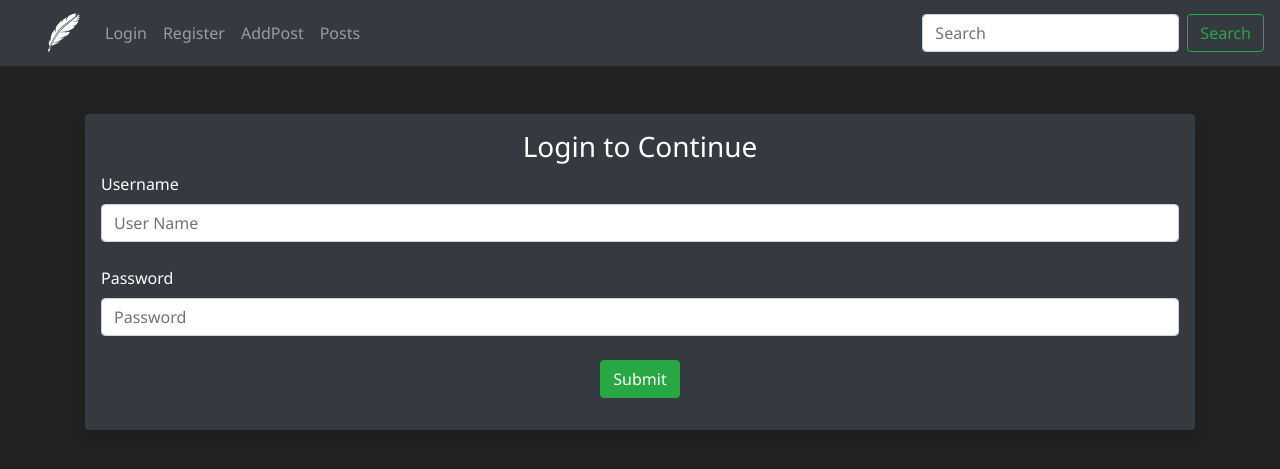
After one commit to RampageousRJ/Blogify, a Flask app: page /login in a window 1280 px wide. The commit adds this page. Shown: the top 469 px of the page. Run offline with Flask 3, Linux system fonts and the light colour scheme; some libraries are stand-ins or nearby versions.

Commit message:
Login Features

```diff
--- a/blogify/__init__.py
+++ b/blogify/__init__.py
@@ -1,5 +1,6 @@
-from flask import Flask,render_template
+from flask import Flask
 from flask_sqlalchemy import SQLAlchemy
+from flask_login import LoginManager
 
 app = Flask(__name__)
 
@@ -11,5 +12,8 @@ app = Flask(__name__)
 app.config['SQLALCHEMY_DATABASE_URI']='mysql+pymysql://root:rampage@localhost/users'
 app.config['SECRET_KEY']='08731aa961f88a8835c70351'
 db = SQLAlchemy(app)
+login_manager = LoginManager(app)
+login_manager.init_app(app)
+login_manager.login_view = 'login'
 
 from blogify import routes
--- a/blogify/forms.py
+++ b/blogify/forms.py
@@ -6,9 +6,10 @@ from flask_login import UserMixin
 
 class UserForm(UserMixin,FlaskForm):
     name=StringField("Enter name: ",validators=[DataRequired()])
+    username=StringField("Enter username: ",validators=[DataRequired()])
     email=StringField("Enter email: ",validators=[DataRequired()])
     color=StringField("Enter favourite color: ")
-    password_hash=PasswordField("Enter password: ",validators=[DataRequired(),EqualTo('password_hash2',message='Passwords must match')])
+    password_hash=PasswordField("Enter password: ",validators=[DataRequired(),EqualTo('password_hash2',message='Passwords must match'),Length(8)])
     password_hash2=PasswordField("Re-type password: ",validators=[DataRequired()])
     submit=SubmitField("Submit")
 
@@ -22,3 +23,8 @@ class PostForm(FlaskForm):
     author = StringField("Author",validators=[DataRequired()])
     slug = StringField("Slug",validators=[DataRequired()])
     submit = SubmitField("Confirm")
+
+class LoginForm(FlaskForm):
+    username = StringField("Username",validators=[DataRequired()])
+    password = PasswordField("Password",validators=[DataRequired()])
+    submit = SubmitField('Submit')
--- a/blogify/routes.py
+++ b/blogify/routes.py
@@ -3,6 +3,7 @@ from blogify import app,db
 from blogify.forms import *
 from blogify.models import *
 from werkzeug.security import generate_password_hash,check_password_hash
+from flask_login import login_user,LoginManager,login_required,logout_user,current_user
 
 @app.route('/')
 @app.route('/home')
@@ -32,10 +33,11 @@ def add_user():
         user = Users.query.filter_by(email=form.email.data).first()
         if user is None:
             hpw = generate_password_hash(form.password_hash.data,"sha256")
-            u1 = Users(name=form.name.data,email=form.email.data,color=form.color.data,password_hash=hpw)
+            u1 = Users(name=form.name.data,email=form.email.data,color=form.color.data,password_hash=hpw,username=form.username.data)
             db.session.add(u1)
             db.session.commit()
         form.name.data = ""
+        form.username.data = ""
         form.email.data = ""
         form.color.data = ""
         form.password_hash=""
@@ -128,13 +130,40 @@ def delete_post(id):
         posts = Post.query.order_by(Post.date_added)
         return render_template("posts.html",posts=posts)
 
+@app.route('/login',methods=['GET','POST'])
+def login():
+    form=LoginForm()
+    if form.validate_on_submit():
+        user = Users.query.filter_by(username=form.username.data).first()
+        if user:
+            if check_password_hash(user.password_hash,form.password.data):
+                login_user(user)
+                flash("Logged in successfully!")
+                return redirect(url_for('dashboard'))
+            else:
+                flash("Wrong Password! Please try a different password!")
+        else:
+            flash("Username does not exist!")
+    return render_template('login.html',form=form)
+
+@app.route('/dashboard',methods=['GET','POST'])
+@login_required
+def dashboard():
+    return render_template('dashboard.html')
+
+@app.route('/logout',methods=['GET','POST'])
+@login_required
+def logout():
+    logout_user()
+    flash("Ypu have successfully logged out!")
+    return redirect('home')
 
 # Page Not Found
 @app.errorhandler(404)
 def page_not_found(e):
     return render_template('404.html'), 404
 
-#Internal Server Error
+# Internal Server Error
 @app.errorhandler(500)
 def page_not_found(e):
     return render_template('500.html'), 500
--- a/blogify/templates/base.html
+++ b/blogify/templates/base.html
@@ -23,12 +23,21 @@
 
       <div class="collapse navbar-collapse" id="navbarSupportedContent">
         <ul class="navbar-nav mr-auto">
+          {% if current_user.is_authenticated %}
           <li class="nav-item">
-            <a class="nav-link" href="{{url_for('name')}}">Profile</a>
+            <a class="nav-link" href="{{url_for('dashboard')}}">Profile</a>
+          </li>
+          <li class="nav-item">
+            <a class="nav-link" href="{{url_for('logout')}}">Logout</a>
+          </li>
+          {% else %}
+          <li class="nav-item">
+            <a class="nav-link" href="{{url_for('login')}}">Login</a>
           </li>
           <li class="nav-item">
             <a class="nav-link" href="{{url_for('add_user')}}">Register</a>
           </li>
+          {% endif %}
           <li class="nav-item">
             <a class="nav-link" href="{{url_for('add_post')}}">AddPost</a>
           </li>
--- /dev/null
+++ b/blogify/templates/login.html
@@ -0,0 +1,29 @@
+{% extends 'base.html' %}
+
+{% block title %}
+  Login
+{% endblock %}
+
+{% block body %}
+    <br />
+    <div class="shadow p-3 mb-5 bg-dark rounded">
+        <h3 class="text-center">Login to Continue</h3>
+        <form method="POST" class='form-register'>
+            <div class="form-labels">
+                {{form.hidden_tag()}}
+                {{form.username.label()}}
+                {{form.username(class='form-control', placeholder='User Name')}}
+                <br>
+                {{form.password.label()}}
+                {{form.password(class='form-control', placeholder='Password')}}
+                <br>
+                <div class="form-group text-center">
+                    {{ form.submit(class = 'btn btn-success') }}
+                </div>
+            </div>
+        </form>
+    </div>
+    <br />
+    <br />
+    <br />
+{% endblock %}
```
Also changed, not shown: blogify/models.py (+8 -2 lines), blogify/templates/add_user.html (+6 -1 lines), blogify/templates/dashboard.html (added, +28 -0 lines), migrations/versions/d00431b6c9b9_username.py (added, +34 -0 lines).
